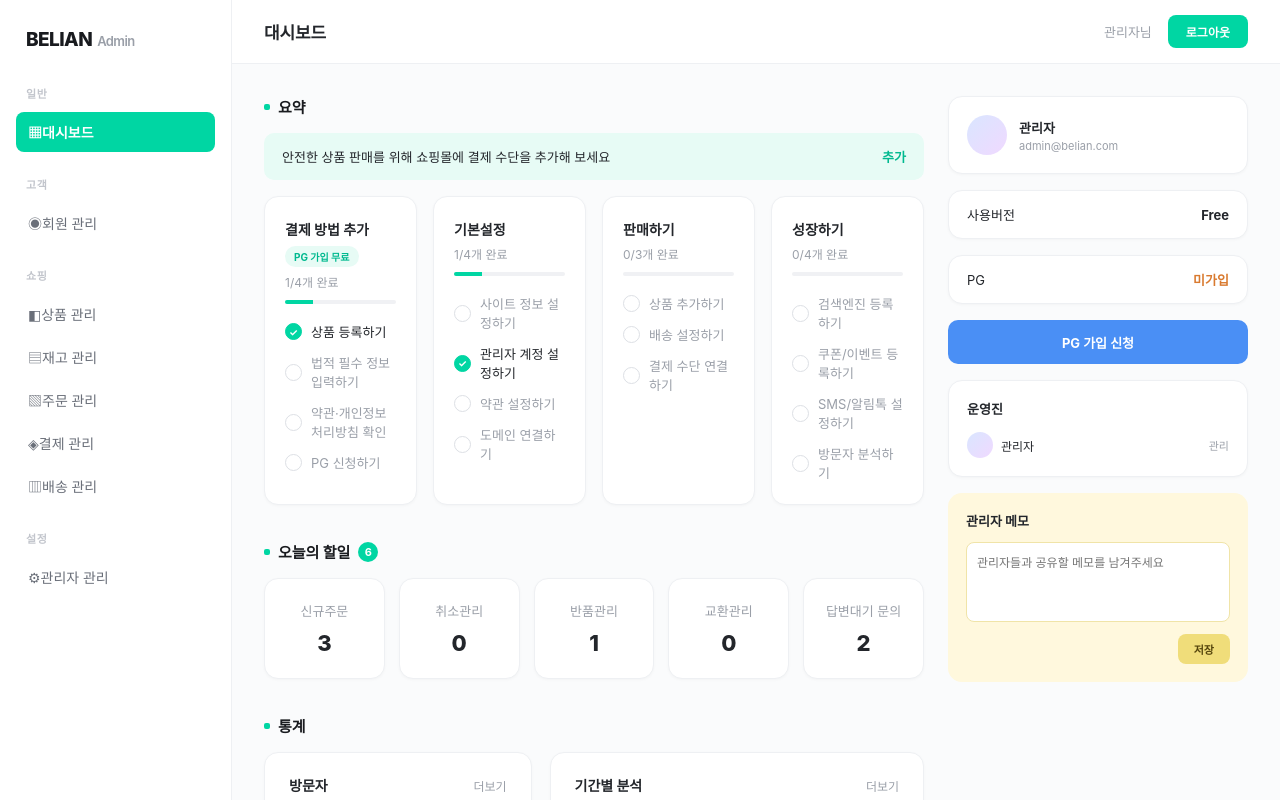
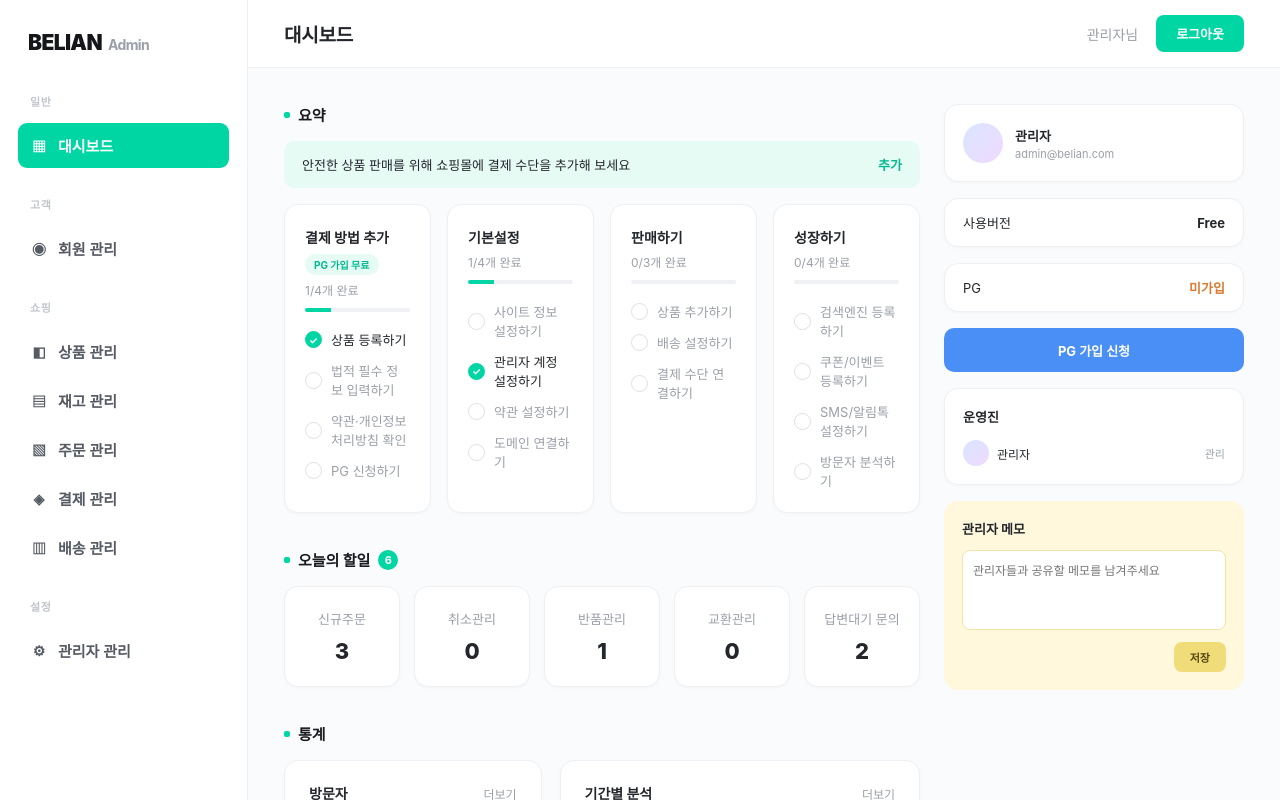
Before and after one commit to youzam136-sudo/belian-admin, a React (Vite) app: page / in a window 1280 px wide. Shown: the top 800 px of the page. Built offline with nearby package versions, Linux system fonts and the light colour scheme.

Commit message:
Update layout.css

```diff
--- a/src/styles/layout.css
+++ b/src/styles/layout.css
@@ -10,10 +10,10 @@
     display: flex;
     flex-direction: column;
 
-    width: 232px;
+    width: 248px;
     flex-shrink: 0;
 
-    padding: 24px 16px;
+    padding: 26px 18px;
 
     border-right: 1px solid var(--admin-border);
 
@@ -24,63 +24,78 @@
     display: flex;
     align-items: baseline;
 
-    gap: 5px;
+    gap: 6px;
 
-    margin-bottom: 30px;
+    margin-bottom: 34px;
     padding: 4px 10px;
 
-    color: #191b1f;
+    color: #14161a;
 
-    font-size: 19px;
-    font-weight: 800;
+    font-size: 21px;
+    font-weight: 900;
     letter-spacing: -0.03em;
 }
 
 .admin-sidebar-logo span {
     color: var(--admin-text-muted);
 
-    font-size: 13px;
-    font-weight: 600;
+    font-size: 14px;
+    font-weight: 700;
 }
 
 .admin-sidebar-nav {
     display: flex;
     flex-direction: column;
 
-    gap: 24px;
+    gap: 28px;
 }
 
 .admin-sidebar-group {
     display: flex;
     flex-direction: column;
 
-    gap: 3px;
+    gap: 4px;
 }
 
 .admin-sidebar-group-title {
-    padding: 0 10px;
-    margin-bottom: 8px;
+    padding: 0 12px;
+    margin-bottom: 10px;
 
     color: #c2c5cc;
 
     font-size: 11px;
-    font-weight: 700;
+    font-weight: 800;
     letter-spacing: 0.06em;
     text-transform: uppercase;
 }
 
 .admin-sidebar-link {
-    padding: 10px 12px;
+    display: flex;
+    align-items: center;
 
-    border-radius: 8px;
+    gap: 10px;
 
-    color: #6a6f79;
+    padding: 12px 12px;
+
+    border-radius: 9px;
+
+    color: #565a63;
     text-decoration: none;
 
-    font-size: 14px;
-    font-weight: 500;
+    font-size: 15px;
+    font-weight: 600;
 
     transition: background 0.15s ease, color 0.15s ease;
+}
+
+.admin-sidebar-icon {
+    display: inline-flex;
+    align-items: center;
+    justify-content: center;
+
+    width: 18px;
+
+    font-size: 14px;
 }
 
 .admin-sidebar-link:hover {
@@ -93,7 +108,7 @@
     background: var(--admin-accent);
 
     color: #fff;
-    font-weight: 700;
+    font-weight: 800;
 }
 
 /* MAIN */
@@ -111,9 +126,9 @@
     align-items: center;
     justify-content: space-between;
 
-    height: 64px;
+    height: 68px;
 
-    padding: 0 32px;
+    padding: 0 36px;
 
     border-bottom: 1px solid var(--admin-border);
 
@@ -121,8 +136,8 @@
 }
 
 .admin-header h1 {
-    font-size: 17px;
-    font-weight: 800;
+    font-size: 19px;
+    font-weight: 900;
     letter-spacing: -0.01em;
 }
 
@@ -130,17 +145,17 @@
     display: flex;
     align-items: center;
 
-    gap: 16px;
+    gap: 18px;
 }
 
 .admin-header-user {
     color: var(--admin-text-muted);
 
-    font-size: 13px;
+    font-size: 14px;
 }
 
 .admin-header-right button {
-    padding: 8px 18px;
+    padding: 9px 20px;
 
     border: 0;
     border-radius: 8px;
@@ -148,14 +163,14 @@
     background: var(--admin-accent);
     color: #fff;
 
-    font-size: 12px;
+    font-size: 13px;
     font-weight: 700;
 }
 
 .admin-content {
     flex: 1;
 
-    padding: 32px;
+    padding: 36px;
 
     overflow-y: auto;
 }
```
